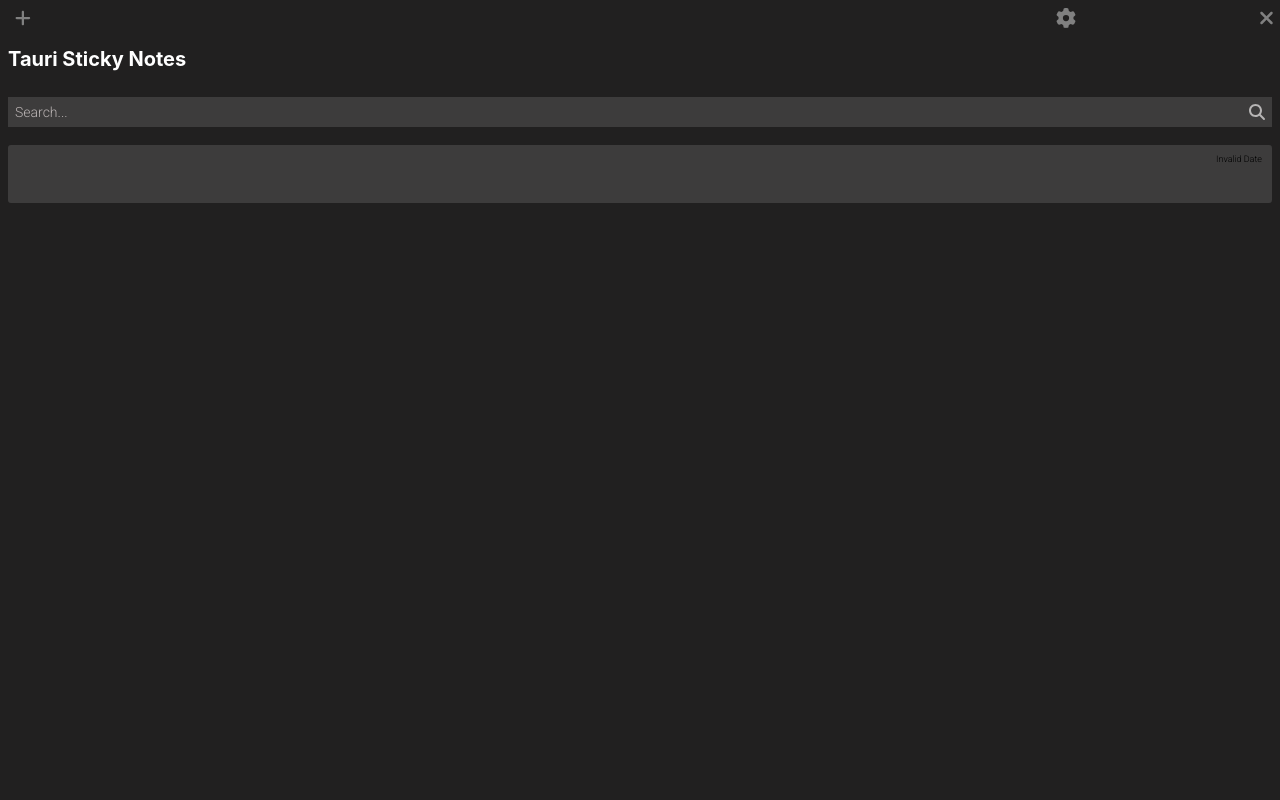
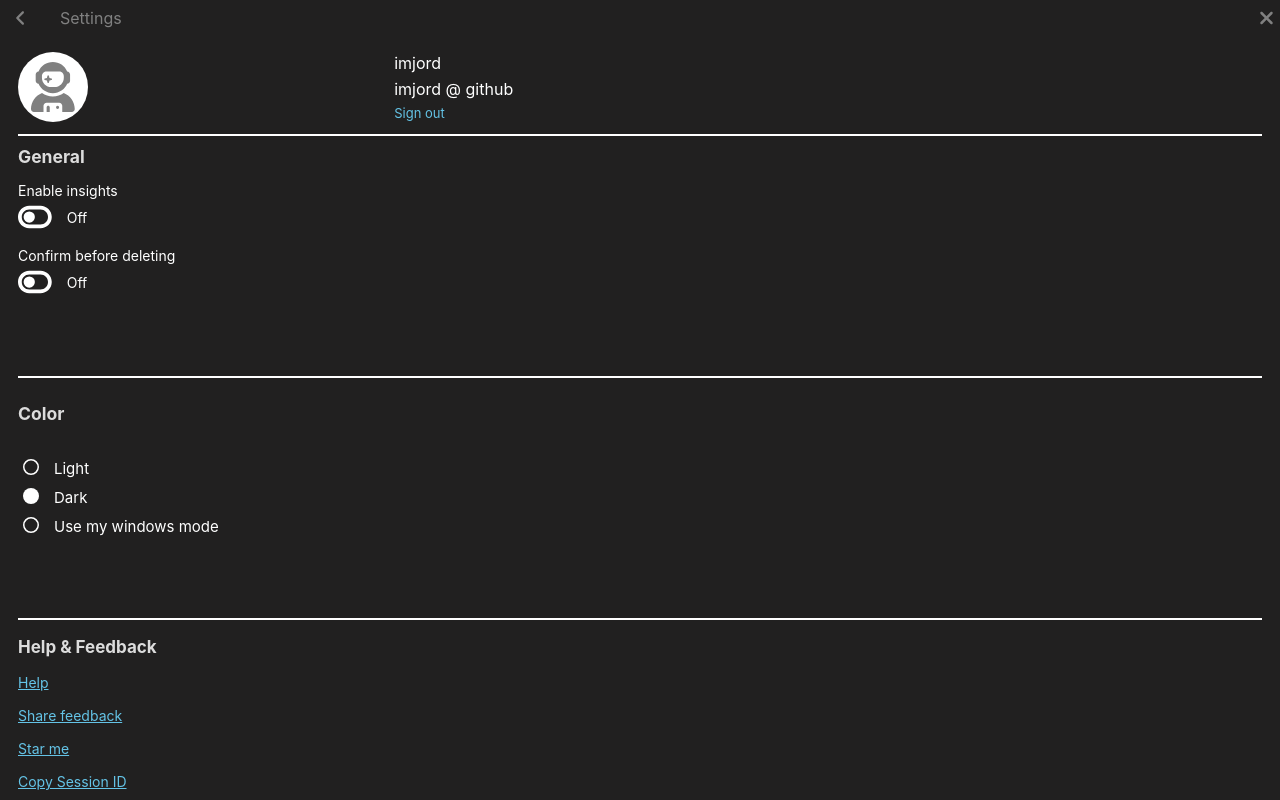
Before and after one commit to imjord/Tauri_Sticky_Notes, a React (Vite) app: page / in a window 1280 px wide. Both pictures are taken after a click on the icon 1065 px from the left and 17 px from the top of the page. Shown: the top 800 px of the page. Built offline with nearby package versions, Linux system fonts and the light colour scheme; no server answers.

Commit message:
added settings page. i think pretty much mvp at this point.

```diff
--- a/package.json
+++ b/package.json
@@ -11,6 +11,7 @@
   },
   "dependencies": {
     "@fortawesome/fontawesome-svg-core": "^6.4.2",
+    "@fortawesome/free-regular-svg-icons": "^6.4.2",
     "@fortawesome/free-solid-svg-icons": "^6.4.2",
     "@fortawesome/react-fontawesome": "^0.2.0",
     "@tauri-apps/api": "^1.5.0",
--- a/src/components/Menu/Menu.css
+++ b/src/components/Menu/Menu.css
@@ -42,6 +42,12 @@
     background-color: rgba(196, 187, 187, 0.1);
 }
 
+.settings-p {
+    margin: 0;
+    padding: 0;
+    position: absolute;
+    left: 60px;
+}
 
 
 #plus-icon {
--- a/src/components/Menu/Menu.jsx
+++ b/src/components/Menu/Menu.jsx
@@ -1,6 +1,6 @@
 import React from 'react'
 import { FontAwesomeIcon } from '@fortawesome/react-fontawesome'
-import { faXmark, faPlus,faGear  } from '@fortawesome/free-solid-svg-icons'
+import { faXmark, faPlus,faGear, faAngleLeft  } from '@fortawesome/free-solid-svg-icons'
 import { appWindow, WebviewWindow } from "@tauri-apps/api/window";
 import { useNoteContext } from '../../NoteContext';
 import "./Menu.css";
@@ -8,7 +8,7 @@
 
 const Menu = (props) => {
 
-  const { newNote } = props;
+  const { newNote, settingsView, setSettingsView, changeView } = props;
   const { getNotes } = useNoteContext();
 
 
@@ -43,21 +43,38 @@
   // menu to create new notes and close main window
   return (
     <div  className='menu'>
-        <div data-tauri-drag-region className='menu-wrapper'>
-        <div className='add-note-plus' onClick={createWindow} title='New note'>
+
+          {settingsView ? <div data-tauri-drag-region className='menu-wrapper'>
+            <div className='add-note-plus' onClick={changeView} title='New note'>
+            <div>
+            <FontAwesomeIcon  id='plus-icon' icon={faAngleLeft}  />
+             </div>
+        </div>
+        <p className='settings-p'>Settings</p>
+        <div className='menu-right'>
+           <div></div>
+            <div title='Close window'>
+            <FontAwesomeIcon id='close' icon={faXmark} onClick={() => appWindow.close()} />
+            </div>
+        </div>
+
+             </div> : <div data-tauri-drag-region className='menu-wrapper'>
+             <div className='add-note-plus' onClick={createWindow} title='New note'>
             <div>
             <FontAwesomeIcon  id='plus-icon' icon={faPlus}  />
                 </div>
         </div>
         <div className='menu-right'>
             <div title='Settings'>
-            <FontAwesomeIcon id='setting-icon' icon={faGear} />
+            <FontAwesomeIcon onClick={changeView} id='setting-icon' icon={faGear} />
             </div>
             <div title='Close window'>
             <FontAwesomeIcon id='close' icon={faXmark} onClick={() => appWindow.close()} />
             </div>
         </div>
-        </div>
+
+              </div>}
+
 
     </div>
   )
--- /dev/null
+++ b/src/components/Settings/Settings.css
@@ -0,0 +1,263 @@
+.settings {
+    margin-top: 40px;
+    height: 150vh;
+    padding: 10px;
+}
+
+.sign-out {
+    color: rgb(100, 195, 230);
+}
+
+.sign-out:hover {
+    cursor: pointer;
+}
+
+
+.account-container {
+    display: flex;
+    align-items: center;
+    border-bottom: 2px solid white;
+
+}
+
+.account-wrapper {
+    display: flex;
+    align-items: center;
+    width: 100%;
+    margin-bottom: 10px;
+}
+
+.account-picture {
+    width: 30%;
+
+}
+
+.account-picture div {
+    background-color: white;
+    width: 50px; /* Adjust the width as needed */
+    height: 50px; /* Adjust the height as needed */
+    border-radius: 50%;
+    padding: 10px;
+    display: flex;
+    justify-content: center;
+  }
+
+#avatar {
+    font-size: 50px;
+    color: gray;
+}
+
+.account-content {
+    color: white;
+    width: 70%;
+}
+
+.account-content p {
+    margin: 0;
+    padding: 3px;
+}
+.account-content p:nth-child(3){
+    font-size: 13px;
+}
+
+
+
+.general-container {
+    display: flex;
+    height: 30vh;
+    border-bottom: 2px solid white;
+    color: white;
+}
+
+.general-wrapper {
+    display: flex;
+    flex-direction: column;
+}
+
+.general-title {
+    font-size: 15px;
+    color: gainsboro;    margin: 0;
+    padding: 0;
+}
+
+.general-title h3 {
+    margin: 0px;
+    padding: 0;
+    margin-top: 10px;
+}
+
+.insights p {
+    margin: 0;
+
+    padding: 0;
+}
+
+.insights {
+    display: flex;
+    margin-top: 15px;
+
+    flex-direction: column;
+}
+
+.insights div:nth-child(1) p{
+    font-size: 14px;
+
+}
+
+.insights div:nth-child(2){
+    display: flex;
+    margin-top: 3px;
+
+    align-items: center;
+}
+
+.insights div:nth-child(2) p{
+    margin-left: 15px;
+    font-size: 14px;
+
+}
+#toggle-off {
+    font-size: 30px;
+}
+
+
+.confirm-delete p {
+    margin: 0;
+
+    padding: 0;
+}
+
+.confirm-delete {
+    display: flex;
+    margin-top: 15px;
+
+    flex-direction: column;
+}
+.confirm-delete div:nth-child(1) p{
+    font-size: 14px;
+
+}
+.confirm-delete div:nth-child(2){
+    display: flex;
+    margin-top: 3px;
+
+    align-items: center;
+}
+
+.confirm-delete div:nth-child(2) p{
+    margin-left: 15px;
+    font-size: 14px;
+}
+#toggle-off {
+    font-size: 30px;
+}
+
+
+.color-settings {
+    display: flex;
+    height: 30vh;
+    border-bottom: 2px solid white;
+    color: white;
+}
+
+.color-wrapper {
+    display: flex;
+    flex-direction: column;
+}
+
+.color-title {
+    font-size: 15px;
+    color: gainsboro;    margin: 0;
+    padding: 0;
+}
+
+.color-title h3 {
+    margin: 0px;
+    padding: 0;
+    margin-top: 25px;
+}
+
+
+.dots p {
+    margin: 0;
+    padding: 0;
+    margin-left: 15px;
+    font-size: 15px;
+
+}
+.dots {
+    display: flex;
+    margin-top: 30px;
+    flex-direction: column;
+}
+.dots div {
+    display: flex;
+    margin: 5px;
+}
+
+
+.feedback {
+    display: flex;
+    height: 30vh;
+    border-bottom: 2px solid white;
+    color: white;
+    height: 35vh;
+
+}
+
+.feedback-wrapper {
+    width: 100%;
+}
+
+.feedback-wrapper div:nth-child(1) h3{
+    font-size: 17px;
+    color: gainsboro;
+}
+
+.feedback-wrapper div:nth-child(2) p {
+    font-size: 14px;
+    text-decoration: underline;
+    padding-bottom: 2px;
+    color: rgb(100, 195, 230);
+}
+
+.feedback-wrapper div:nth-child(2) p:hover {
+    cursor: pointer;
+    color: gray;
+  }
+
+.about {
+    display: flex;
+    height: 20vh;
+    color: white;
+    height: 35vh;
+
+}
+
+.about-wrapper {
+    width: 100%;
+}
+
+.about-wrapper div:nth-child(1) h3{
+    font-size: 17px;
+    color: gainsboro;
+}
+
+.about-wrapper div:nth-child(2) p {
+    font-size: 14px;
+    padding-bottom: 2px;
+    color: rgb(97, 97, 100);
+}
+
+.about-wrapper div:nth-child(3) p {
+    font-size: 14px;
+    text-decoration: underline;
+    padding-bottom: 2px;
+    color: rgb(100, 195, 230);
+}
+
+.about-wrapper div:nth-child(3) p:hover {
+  cursor: pointer;
+  color: gray;
+
+}
--- /dev/null
+++ b/src/components/Settings/Settings.jsx
@@ -0,0 +1,87 @@
+import React from 'react';
+import "./Settings.css";
+import { FontAwesomeIcon } from '@fortawesome/react-fontawesome'
+import { faUserAstronaut, faToggleOff, faCircle as cirlce } from '@fortawesome/free-solid-svg-icons'
+import { faCircle } from '@fortawesome/free-regular-svg-icons';
+
+const Settings = () => {
+  return (
+    <div className='settings'>
+        <div className='account-container'>
+            <div className='account-wrapper'>
+            <div className='account-picture'>
+                <div>
+                <FontAwesomeIcon id='avatar' icon={faUserAstronaut} />
+
+                </div>
+            </div>
+            <div className='account-content'>
+                <p>imjord</p>
+                <p>imjord @ github</p>
+                <p className='sign-out'>Sign out</p>
+            </div>
+            </div>
+
+        </div>
+        <div className='general-container'>
+            <div className='general-wrapper'>
+                <div className='general-title'>
+                    <h3>General</h3>
+                </div>
+                <div className='insights'>
+                    <div><p>Enable insights</p></div>
+                    <div><FontAwesomeIcon id='toggle-off' icon={faToggleOff} /> <p>Off</p></div>
+                </div>
+                <div className='confirm-delete'>
+                <div><p>Confirm before deleting</p></div>
+                    <div><FontAwesomeIcon id='toggle-off' icon={faToggleOff} /> <p>Off</p></div>
+
+                </div>
+            </div>
+        </div>
+        <div className='color-settings'>
+            <div className='color-wrapper'>
+            <div className='color-title'>
+            <h3>Color</h3>
+
+            </div>
+            <div className='dots'>
+                <div><FontAwesomeIcon icon={faCircle}/> <p>Light</p> </div>
+                <div><FontAwesomeIcon icon={cirlce}/> <p>Dark</p> </div>
+                <div><FontAwesomeIcon icon={faCircle}/> <p>Use my windows mode</p> </div>
+            </div>
+            </div>
+
+        </div>
+        <div className='feedback'>
+            <div className='feedback-wrapper'>
+                <div><h3>Help & Feedback</h3></div>
+                <div>
+                    <p>Help</p>
+                    <p>Share feedback</p>
+                    <p>Star me</p>
+                    <p>Copy Session ID</p>
+                </div>
+            </div>
+        </div>
+        <div className='about'>
+        <div className='about-wrapper'>
+                <div><h3>About</h3></div>
+                <div>
+                    <p>Tauri Sticky Notes 0.1.0</p>
+                    <p> 2023 imjord on github </p>
+                </div>
+                <div>
+                    <p>Export notes</p>
+                    <p>Share feedback</p>
+                    <p>Star me</p>
+                    <p>Copy Session ID</p>
+                </div>
+            </div>
+        </div>
+
+    </div>
+  )
+}
+
+export default Settings
--- a/src/pages/Home.jsx
+++ b/src/pages/Home.jsx
@@ -1,19 +1,28 @@
-import React from 'react'
+import React, { useState } from 'react'
 import Menu from "../components/Menu/Menu";
 import Title from "../components/Title/Title";
 import Search from "../components/Search/Search";
 import List from "../components/List/List";
+import Settings from '../components/Settings/Settings';
 
 const Home = (props) => {
   const {deleteNote, newNote} = props;
+  const [settingsView, setSettingsView] = useState(false);
+
+  const changeView = () => {
+    setSettingsView(!settingsView);
+  };
 
   return (
    <div>
-    <Menu newNote={newNote} />
+    <Menu settingsView={settingsView} setSettingsView={setSettingsView} newNote={newNote} changeView={changeView} />
     <main>
-    <Title />
+      {settingsView ? <Settings/> : <div>
+      <Title />
     <Search />
     <List deleteNote={deleteNote}   />
+        </div>}
+
     </main>
    </div>
 
```
Also changed, not shown: 2 other files (tests, documents, lock files or other folders).
